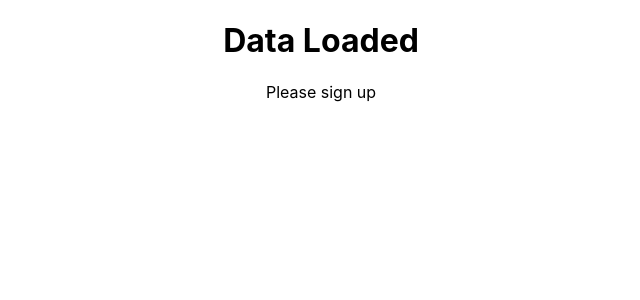
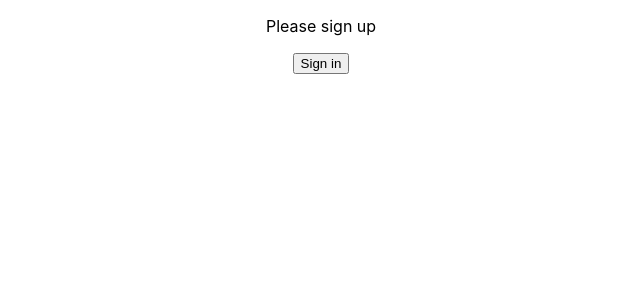
Before and after one commit to 2ndborn/react-lesson, a React (Create React App) app in the folder my-app/: page / in a window 1280 px wide. Shown: the top 300 px of the page, without its empty margins (319-959 px from the left). Built offline with nearby package versions, Linux system fonts and the light colour scheme.

Commit message:
prop methods

```diff
--- a/my-app/src/App.js
+++ b/my-app/src/App.js
@@ -1,11 +1,10 @@
 import './App.css';
-import ConditionalRenderClass from './components/ConditionalRenderClass';
-import NestedComponents from './components/NestedComponents';
+import MethodsAsPropsParent from './components/MethodsAsPropsParent';
 
 function App() {
   return (
     <div className="App">
-      <NestedComponents />
+      <MethodsAsPropsParent />
     </div>
   );
 }
--- /dev/null
+++ b/my-app/src/components/MethodsAsPropsChild.js
@@ -0,0 +1,24 @@
+import React from 'react'
+
+function MethodsAsPropsChild(props) {
+  return (
+    <div>{props.isLoggedIn ? (
+      <div>
+          <p>Welcome to the site! Please complete the following:</p>
+          <ol>
+              <li>Confirm your email</li>
+              <li>Complete your profile</li>
+              <li>subscribe to the newsletter</li>
+          </ol>
+          <button onClick={props.handleSignOut}>Sign out</button>
+      </div>
+  ) : (
+        <div>
+          <p>Please sign up</p>
+          <button onClick={() => props.handleSignIn()}>Sign in</button>
+        </div>
+)}</div>
+  )
+}
+
+export default MethodsAsPropsChild
--- /dev/null
+++ b/my-app/src/components/MethodsAsPropsParent.js
@@ -0,0 +1,45 @@
+import React, { Component } from 'react'
+import MethodsAsPropsChild from './MethodsAsPropsChild'
+
+export class MethodsAsPropsParent extends Component {
+    constructor(props) {
+      super(props)
+
+      this.state = {
+         isLoggedIn: false,
+      }
+    }
+
+    handleSignIn = () => {
+      this.setState({
+        isLoggedIn: true,
+      })
+    }
+
+    handleSignOut = () => {
+      this.setState({
+        isLoggedIn: false,
+      })
+    }
+
+    //The code to handle both log in and out.
+    // toggleLogIn = () => {
+    //   this.setState((prevState) => ({
+    //     isLoggedIn: !prevState.isLoggedIn, //is not the previous state
+    //   }))
+    // }
+
+  render() {
+    return (
+      <div>
+        <MethodsAsPropsChild
+        isLoggedIn={this.state.isLoggedIn}
+        handleSignIn={this.handleSignIn}
+        handleSignOut={this.handleSignOut}
+        />
+      </div>
+    )
+  }
+}
+
+export default MethodsAsPropsParent
```
